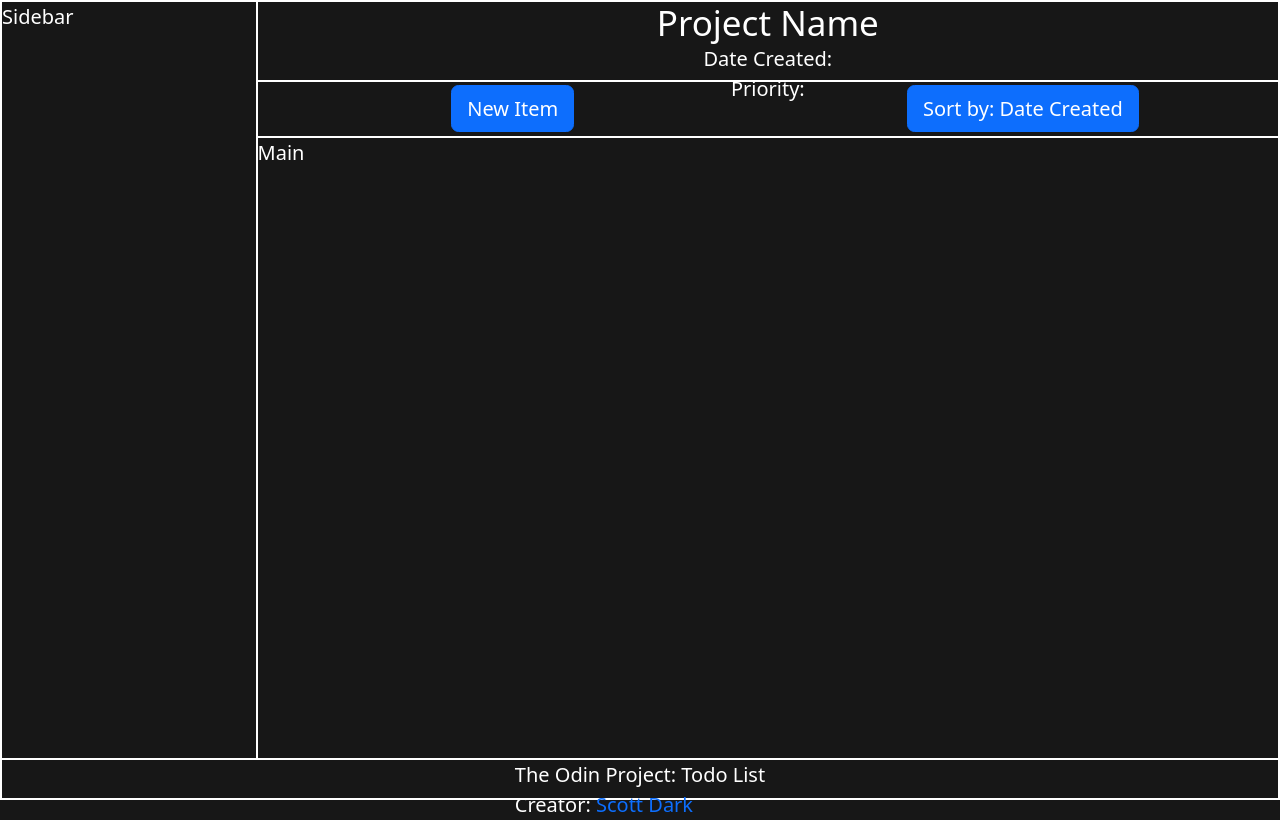
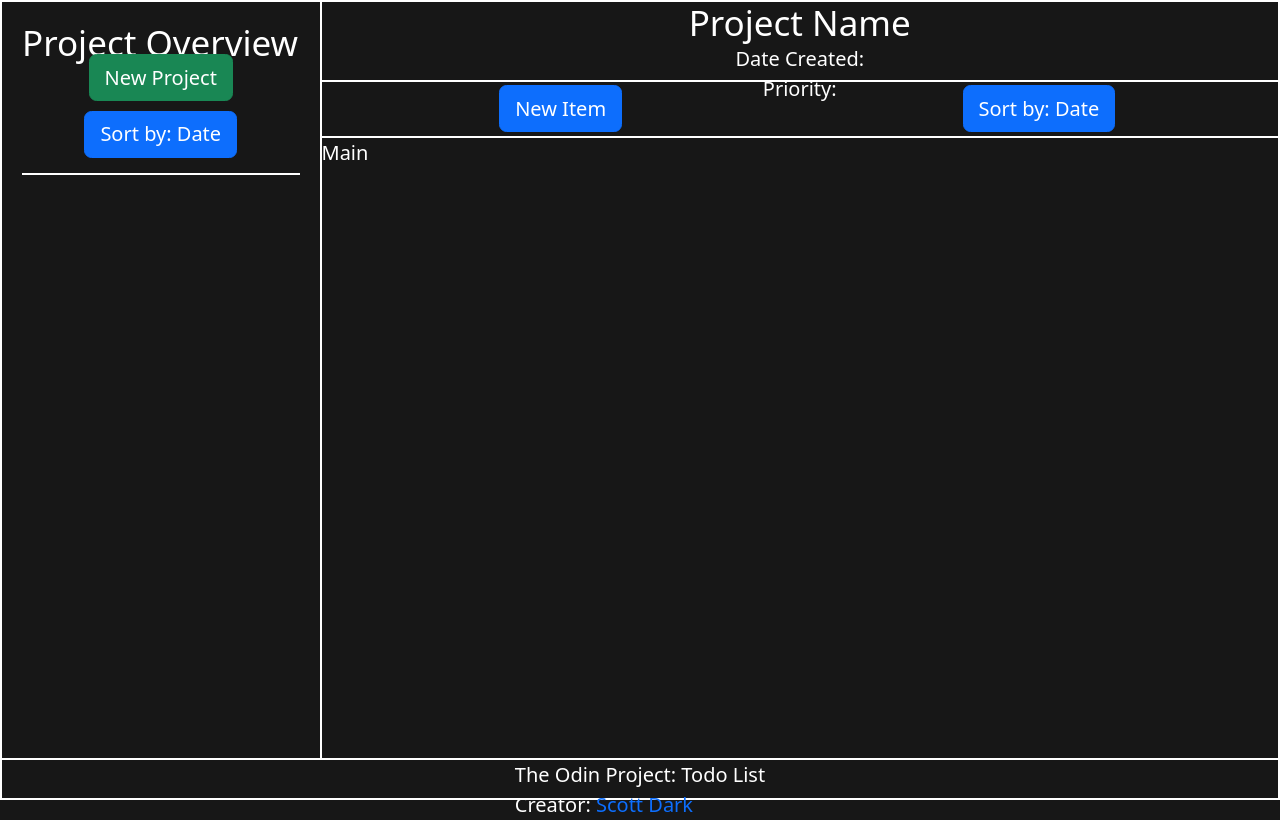
Before and after one commit to ScottDark/top-todo-list, a website built with webpack: page src/index.html in a window 1280 px wide. Built offline with nearby package versions, Linux system fonts and the light colour scheme.

Commit message:
Added title, sort and new buttons & container

```diff
--- /dev/null
+++ b/src/components/sidebar.js
@@ -0,0 +1,33 @@
+import createTextElement from "../modules/create-textElement";
+
+export default function buildSidebar() {
+  const selectSidebar = document.querySelector("#sidebar");
+  let createProjectOverviewTitle = createTextElement(
+    "Project Overview",
+    "h3",
+    "project-overview-title"
+  );
+
+  let newProject = createTextElement(
+    "New Project",
+    "button",
+    "new-project-button",
+    "btn",
+    "btn-success"
+  );
+
+  let createSortBy = createTextElement(
+    "Sort by: Date",
+    "button",
+    "sort-item-button-projects",
+    "btn",
+    "btn-primary"
+  );
+
+  let projectContainer = createTextElement("", "div", "project-container");
+
+  selectSidebar.appendChild(createProjectOverviewTitle);
+  selectSidebar.appendChild(newProject);
+  selectSidebar.appendChild(createSortBy);
+  selectSidebar.appendChild(projectContainer);
+}
--- a/src/components/toolbar.js
+++ b/src/components/toolbar.js
@@ -11,7 +11,7 @@ export default function buildToolbar() {
   );
 
   let createSortBy = createTextElement(
-    "Sort by: Date Created",
+    "Sort by: Date",
     "button",
     "sort-item-button",
     "btn",
--- a/src/index.html
+++ b/src/index.html
@@ -9,7 +9,7 @@
     <div id="content">
       <div id="header"></div>
       <div id="toolbar"></div>
-      <div id="sidebar">Sidebar</div>
+      <div id="sidebar"></div>
       <div id="main">Main</div>
       <div id="footer">
         <p>
--- a/src/js/index.js
+++ b/src/js/index.js
@@ -1,10 +1,12 @@
 import "../scss/styles.scss";
 import buildHeader from "../components/header";
 import buildToolbar from "../components/toolbar";
+import buildSidebar from "../components/sidebar";
 
 function buildPage() {
   buildHeader();
   buildToolbar();
+  buildSidebar();
 }
 
 buildPage();
--- a/src/scss/styles.scss
+++ b/src/scss/styles.scss
@@ -78,7 +78,7 @@ h6 {
 $contentChildSelector: "#content > div";
 
 @mixin gridSize {
-  grid-template-columns: minmax(125px, 20%) 1fr 1fr 1fr;
+  grid-template-columns: 25% 1fr 1fr 1fr;
   grid-template-rows: 10% 7% 78% 5%;
 }
 
@@ -143,6 +143,49 @@ $contentChildSelector: "#content > div";
   place-self: center;
 }
 
+// Toolbar END
+
+// Sidebar section
+#sidebar {
+  grid-template-columns: repeat(4, 1fr);
+  grid-template-rows: 5% 10% 5% 1fr;
+  justify-content: space-evenly;
+}
+
+.project-overview-title {
+  grid-column: 1 / 5;
+  grid-row: 1 / 2;
+  align-items: center;
+  padding: 1rem;
+}
+
+.new-project-button {
+  grid-column: 1 / 5;
+  grid-row: 2 / 3;
+  place-self: center;
+}
+
+.sort-item-button-projects {
+  grid-column: 1 / 5;
+  grid-row: 3 / 4;
+  place-self: center;
+}
+
+.project-container {
+  grid-column: 1 / 5;
+  grid-row: 4 / 5;
+
+  display: grid;
+  grid-template-columns: repeat(4, 1fr);
+  grid-template-rows: auto;
+  overflow: auto;
+
+  border-top: solid 2px white;
+  margin: 1rem;
+}
+
+// Sidebar END
+
 // Footer section
 .github-link {
   text-decoration: none;
```
